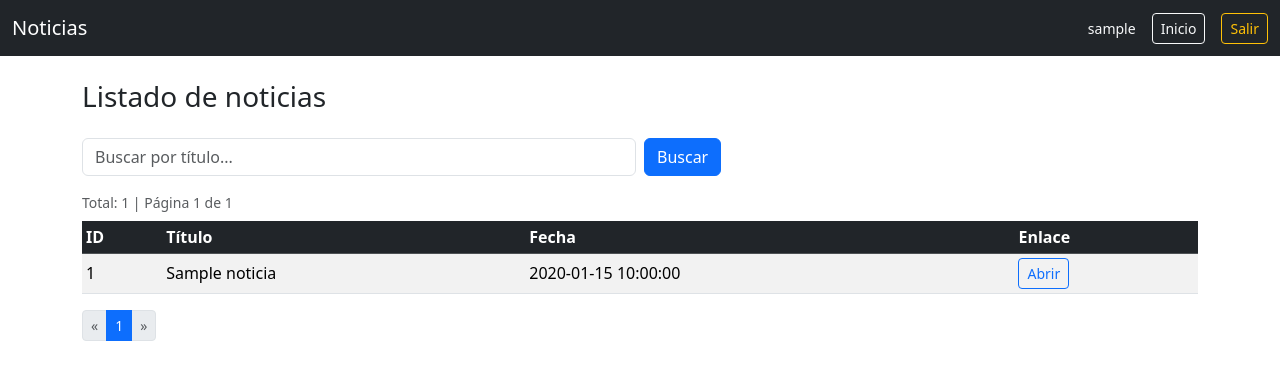
After one commit to elenamsd/php-project-sytws, a PHP site: page /news.php in a window 1280 px wide. The commit adds this page. Shown: the top 380 px of the page. Run offline with PHP 8.4, Linux system fonts and the light colour scheme; the visitor is signed in with stand-in values (Sample User, id 1); tables that the repository leaves empty or names only in its code hold one stand-in row (values such as "Sample post").

Commit message:
✨ Implement news listing page with search and pagination functionality

```diff
--- /dev/null
+++ b/news.php
@@ -0,0 +1,145 @@
+<?php
+session_start();
+require_once __DIR__ . '/lib/db.php';
+
+if (empty($_SESSION['user'])) {
+	header('Location: index.php');
+	exit;
+}
+
+$perPage = 25;
+$page = max(1, (int)($_GET['page'] ?? 1));
+$offset = ($page - 1) * $perPage;
+$search = trim($_GET['s'] ?? '');
+
+$where = '';
+$params = [];
+$types = '';
+
+if ($search !== '') {
+	$where = 'WHERE titulo LIKE ?';
+	$params[] = '%' . $search . '%';
+	$types .= 's';
+}
+
+
+$sqlCount = "SELECT COUNT(*) FROM noticias $where";
+$stmt = $mysqli->prepare($sqlCount);
+if ($types) $stmt->bind_param($types, ...$params);
+$stmt->execute();
+$stmt->bind_result($total);
+$stmt->fetch();
+$stmt->close();
+
+$pages = $total ? (int)ceil($total / $perPage) : 1;
+if ($page > $pages) { $page = $pages; $offset = ($page - 1) * $perPage; }
+
+
+$sql = "SELECT id, titulo, url, fecha FROM noticias $where ORDER BY fecha DESC LIMIT ? OFFSET ?";
+$stmt = $mysqli->prepare($types ? "$sql" : $sql);
+if ($types) {
+	$paramsWithLimits = $params;
+	$typesWithLimits = $types . 'ii';
+	$paramsWithLimits[] = $perPage;
+	$paramsWithLimits[] = $offset;
+	$stmt->bind_param($typesWithLimits, ...$paramsWithLimits);
+} else {
+	$stmt->bind_param('ii', $perPage, $offset);
+}
+$stmt->execute();
+$result = $stmt->get_result();
+$rows = $result->fetch_all(MYSQLI_ASSOC);
+$stmt->close();
+?>
+<!doctype html>
+<html lang="es">
+<head>
+	<meta charset="utf-8">
+	<title>Noticias</title>
+	<meta name="viewport" content="width=device-width,initial-scale=1">
+	<link href="https://cdn.jsdelivr.net/npm/bootstrap@5.3.8/dist/css/bootstrap.min.css" rel="stylesheet">
+</head>
+<body>
+<nav class="navbar navbar-expand-lg navbar-dark bg-dark">
+	<div class="container-fluid">
+		<a class="navbar-brand" href="news.php">Noticias</a>
+		<div class="d-flex ms-auto align-items-center gap-3">
+			<span class="text-light small"><?= htmlspecialchars($_SESSION['user']) ?></span>
+			<a class="btn btn-outline-light btn-sm" href="index.php">Inicio</a>
+			<a class="btn btn-outline-warning btn-sm" href="index.php?logout=1">Salir</a>
+		</div>
+	</div>
+</nav>
+
+<div class="container py-4">
+	<h1 class="h3 mb-4">Listado de noticias</h1>
+
+	<form class="row g-2 mb-3" method="get">
+		<div class="col-sm-8 col-md-6">
+			<input class="form-control" type="text" name="s" placeholder="Buscar por título..." value="<?= htmlspecialchars($search) ?>">
+		</div>
+		<div class="col-sm-auto">
+			<button class="btn btn-primary" type="submit">Buscar</button>
+			<?php if ($search): ?>
+				<a class="btn btn-outline-secondary" href="news.php">Limpiar</a>
+			<?php endif; ?>
+		</div>
+	</form>
+
+	<p class="text-muted small mb-2">
+		Total: <?= (int)$total ?> | Página <?= (int)$page ?> de <?= (int)$pages ?>
+	</p>
+
+	<div class="table-responsive">
+		<table class="table table-striped table-sm align-middle">
+			<thead class="table-dark">
+			<tr>
+				<th>ID</th>
+				<th>Título</th>
+				<th>Fecha</th>
+				<th>Enlace</th>
+			</tr>
+			</thead>
+			<tbody>
+			<?php foreach ($rows as $r): ?>
+				<tr>
+					<td><?= (int)$r['id'] ?></td>
+					<td class="text-truncate" style="max-width: 420px;">
+						<?= htmlspecialchars($r['titulo']) ?>
+					</td>
+					<td><?= htmlspecialchars($r['fecha']) ?></td>
+					<td>
+						<?php if (!empty($r['url'])): ?>
+							<a class="btn btn-sm btn-outline-primary" target="_blank" rel="noopener" href="<?= htmlspecialchars($r['url']) ?>">Abrir</a>
+						<?php endif; ?>
+					</td>
+				</tr>
+			<?php endforeach; ?>
+			<?php if (!$rows): ?>
+				<tr><td colspan="4" class="text-center text-muted">Sin resultados</td></tr>
+			<?php endif; ?>
+			</tbody>
+		</table>
+	</div>
+
+	<nav aria-label="Paginación">
+		<ul class="pagination pagination-sm">
+			<li class="page-item <?= $page <= 1 ? 'disabled' : '' ?>">
+				<a class="page-link" href="?<?= http_build_query(['s'=>$search,'page'=>$page-1]) ?>">«</a>
+			</li>
+			<?php
+			$start = max(1, $page - 2);
+			$end = min($pages, $page + 2);
+			for ($i = $start; $i <= $end; $i++): ?>
+				<li class="page-item <?= $i === $page ? 'active' : '' ?>">
+					<a class="page-link" href="?<?= http_build_query(['s'=>$search,'page'=>$i]) ?>"><?= $i ?></a>
+				</li>
+			<?php endfor; ?>
+			<li class="page-item <?= $page >= $pages ? 'disabled' : '' ?>">
+				<a class="page-link" href="?<?= http_build_query(['s'=>$search,'page'=>$page+1]) ?>">»</a>
+			</li>
+		</ul>
+	</nav>
+</div>
+</body>
+</html>
```
Also changed, not shown: index.php (+13 -31 lines).
